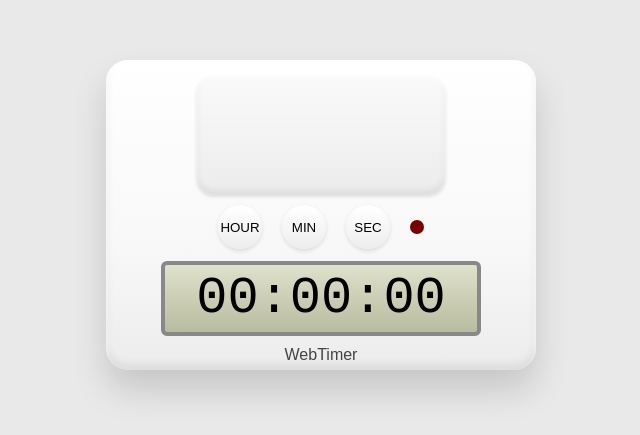
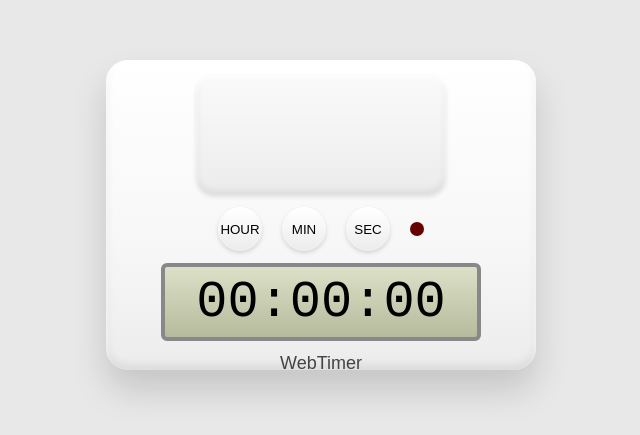
Before and after one commit to laxii25/webtimer-clone, a plain HTML site: page index.html in a window 1280 px wide. Shown: the part 185-620 px from the top of the page, without its empty margins (319-959 px from the left). Drawn offline with Linux system fonts and the light colour scheme.

Commit message:
Update style.css

```diff
--- a/style.css
+++ b/style.css
@@ -6,10 +6,10 @@
 
 body{
     min-height:100vh;
+    background:#e8e8e8;
     display:flex;
     justify-content:center;
     align-items:center;
-    background:#e9e9e9;
     font-family:Arial,sans-serif;
 }
 
@@ -18,15 +18,15 @@ body{
     width:430px;
     height:310px;
 
+    border-radius:22px;
+
     background:
     linear-gradient(
         180deg,
         #ffffff,
-        #f8f8f8 60%,
+        #f7f7f7 60%,
         #ececec
     );
-
-    border-radius:22px;
 
     box-shadow:
         0 20px 35px rgba(0,0,0,.15),
@@ -57,7 +57,7 @@ body{
     box-shadow:
         inset 0 2px 4px rgba(255,255,255,.9),
         inset 0 -4px 8px rgba(0,0,0,.08),
-        0 2px 3px rgba(0,0,0,.1);
+        0 2px 4px rgba(0,0,0,.10);
 }
 
 .big-button:active{
@@ -66,13 +66,13 @@ body{
 
 .control-panel{
 
+    margin-top:12px;
+
     display:flex;
     justify-content:center;
     align-items:center;
 
     gap:20px;
-
-    margin-top:10px;
 }
 
 .round-btn{
@@ -87,13 +87,13 @@ body{
     cursor:pointer;
 
     background:
-    linear-gradient(
-        #ffffff,
-        #ededed
-    );
+        linear-gradient(
+            #ffffff,
+            #ececec
+        );
 
     box-shadow:
-        0 2px 4px rgba(0,0,0,.12);
+        0 2px 4px rgba(0,0,0,.15);
 }
 
 .round-btn:active{
@@ -101,19 +101,24 @@ body{
 }
 
 .led{
+
     width:14px;
     height:14px;
+
     border-radius:50%;
-    background:#700;
+
+    background:#660000;
 }
 
 .led.active{
+
     background:#ff0000;
 
     box-shadow:
         0 0 10px red;
 
-    animation:blink .4s infinite;
+    animation:
+        blink .4s infinite;
 }
 
 @keyframes blink{
@@ -125,33 +130,32 @@ body{
 
 .display-wrap{
 
+    margin-top:12px;
+
     display:flex;
     justify-content:center;
-
-    margin-top:12px;
 }
 
 .display{
 
     width:320px;
-    height:75px;
+    height:78px;
+
+    border-radius:6px;
 
     border:4px solid #888;
 
-    border-radius:6px;
-
     background:
-    linear-gradient(
-        #dfe1cb,
-        #b8bc9f
-    );
+        linear-gradient(
+            #dce0c7,
+            #b6bb9d
+        );
 
     display:flex;
     align-items:center;
     justify-content:center;
 
     font-size:52px;
-
     font-family:monospace;
 }
 
@@ -159,7 +163,9 @@ body{
 
     text-align:center;
 
-    margin-top:10px;
+    margin-top:12px;
+
+    font-size:18px;
 
     color:#444;
 }
```
